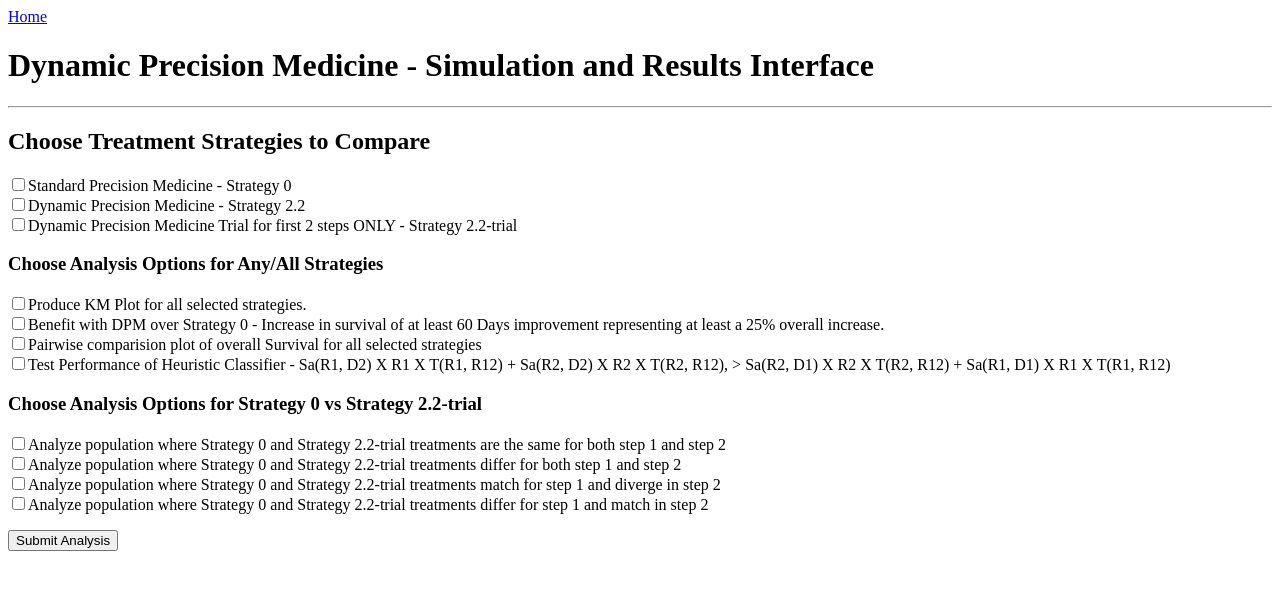
After one commit to mccoymd/DPM-SRI, a Flask app: page /selectPNAS2012_SelectAnalysis in a window 1280 px wide. The commit adds this page. Shown: the top 590 px of the page. Run offline with Flask 2, Linux system fonts and the light colour scheme.

Commit message:
added analysis page

```diff
--- a/app/forms.py
+++ b/app/forms.py
@@ -1,8 +1,9 @@
 from flask_wtf import FlaskForm
-from wtforms import SubmitField, DecimalField, FloatField, StringField
+from wtforms import SubmitField, DecimalField, FloatField, StringField, BooleanField
 from wtforms.validators import DataRequired
 
 class PNAS2012_OutcomeFilterForm(FlaskForm):
+    filterParameters = BooleanField('Check if also filtering by parameters')
     baseSurvival_min = FloatField('Survival Range (days) on Standard Precision Medicine',default = 0.0)
     baseSurvival_max = FloatField('Survival Range (days) on Standard Precision Medicine',default = 1845.0, validators=[DataRequired()])
     submit = SubmitField('Submit Parameters')
@@ -89,4 +90,16 @@ class PNAS2012_FullParamsForm(FlaskForm):
     R12_to_R12_max = FloatField('R2 self transition', validators=[DataRequired()])
     submit = SubmitField('Submit Parameters')
 
-#class PNAS2012_StrategyForm(FlaskForm):
+class PNAS2012_StrategiesForm(FlaskForm):
+    strategy_0 = BooleanField('Standard Precision Medicine - Strategy 0')
+    strategy_22 = BooleanField('Dynamic Precision Medicine - Strategy 2.2')
+    strategy_22_trial = BooleanField('Dynamic Precision Medicine Trial for first 2 steps ONLY - Strategy 2.2-trial')
+    kmPlot = BooleanField('Produce KM Plot for all selected strategies.')
+    benefit_DPM = BooleanField('Benefit with DPM over Strategy 0 - Increase in survival of at least 60 Days improvement representing at least a 25% overall increase.')
+    outcomePlot = BooleanField('Pairwise comparision plot of overall Survival for all selected strategies')
+    classifierPerformance = BooleanField('Test Performance of Heuristic Classifier - Sa(R1, D2) X R1 X T(R1, R12) +    Sa(R2, D2) X R2 X T(R2, R12),  >    Sa(R2, D1) X R2 X T(R2, R12) +  Sa(R1, D1) X R1 X T(R1, R12)')
+    trialGroups_firstSame = BooleanField('Analyze population where Strategy 0 and Strategy 2.2-trial treatments match for step 1 and diverge in step 2')
+    trialGroups_secondSame = BooleanField('Analyze population where Strategy 0 and Strategy 2.2-trial treatments differ for step 1 and match in step 2')
+    trialGroups_bothDiff = BooleanField('Analyze population where Strategy 0 and Strategy 2.2-trial treatments differ for both step 1 and step 2')
+    trialGroups_bothSame = BooleanField('Analyze population where Strategy 0 and Strategy 2.2-trial treatments are the same for both step 1 and step 2')
+    submit = SubmitField('Submit Analysis')
--- a/app/routes.py
+++ b/app/routes.py
@@ -1,6 +1,6 @@
 from flask import render_template, redirect
 from app import app
-from app.forms import PNAS2012_InputParamsForm, PNAS2012_FullParamsForm, PNAS2012_OutcomeFilterForm
+from app.forms import PNAS2012_InputParamsForm, PNAS2012_FullParamsForm, PNAS2012_OutcomeFilterForm, PNAS2012_StrategiesForm
 import os
 
 @app.route('/')
@@ -27,12 +27,14 @@ def selectPNAS2012_OutcomeFilter():
     if form.validate_on_submit():
         #get patient table based on query and save as "./data/appData/outcomes.csv"
         commandString = "Rscript ./app/bin/filterPatient_byOutcome.R " + str(form.baseSurvival_min.data) + " " + str(form.baseSurvival_max.data)
-#        whereamI = os.getcwd()
-#        print(whereamI)
         print(commandString)
         os.system(commandString)
-        #add option to also filter by parameters
-        return redirect('/index')
+        #option to also filter by parameters
+        if form.filterParameters.data:
+            #return redirect('/selectPNAS2012_FullParams')
+            return redirect('/notCongifured')
+        else:
+            return redirect('/selectPNAS2012_SelectAnalysis')
 
     return render_template('selectPNAS2012_OutcomeFilter.html',form=form)
 
@@ -50,7 +52,7 @@ def selectPNAS2012_FullParams():
     form = PNAS2012_FullParamsForm()
     return render_template('selectPNAS2012_FullParams.html', title=title, form=form)
 
-@app.route('/selectStrategy')
+@app.route('/selectPNAS2012_SelectAnalysis')
 def selectStrategy():
-    form = PNAS2012_StrategyForm()
-    return render_template('selectPNAS2012_strategy.html',form=form)
+    form = PNAS2012_StrategiesForm()
+    return render_template('selectPNAS2012_SelectAnalysis.html',form=form)
--- a/app/templates/selectPNAS2012_OutcomeFilter.html
+++ b/app/templates/selectPNAS2012_OutcomeFilter.html
@@ -1,10 +1,13 @@
 {% extends "base.html" %}
 
 {% block content %}
-<h3>Choose Parameter Ranges</h3>
+<h3>Choose Output Ranges</h3>
 
 <form action="" method="post" novalidate>
   {{ form.hidden_tag() }}
+  <p>
+    {{ form.filterParameters }}{{form.filterParameters.label }}
+  </p>
   <p>
     {{ form.baseSurvival_min.label }}<br>
     <table>
--- /dev/null
+++ b/app/templates/selectPNAS2012_SelectAnalysis.html
@@ -0,0 +1,29 @@
+{% extends "base.html" %}
+
+{% block content %}
+<h2>Choose Treatment Strategies to Compare</h2>
+
+<form action="" method="post" novalidate>
+  {{ form.hidden_tag() }}
+  <p>
+    {{ form.strategy_0 }}{{form.strategy_0.label }}<br>
+    {{ form.strategy_22 }}{{form.strategy_22.label }}<br>
+    {{ form.strategy_22_trial }}{{form.strategy_22_trial.label }}
+  </p>
+  <h3>Choose Analysis Options for Any/All Strategies</h3>
+  <p>
+    {{ form.kmPlot }}{{form.kmPlot.label }}<br>
+    {{ form.benefit_DPM }}{{form.benefit_DPM.label }}<br>
+    {{ form.outcomePlot }}{{form.outcomePlot.label }}<br>
+    {{ form.classifierPerformance }}{{form.classifierPerformance.label}}
+  </p>
+  <h3>Choose Analysis Options for Strategy 0 vs Strategy 2.2-trial</h3>
+  <p>
+    {{ form.trialGroups_bothSame }}{{ form.trialGroups_bothSame.label }}<br>
+    {{ form.trialGroups_bothDiff }}{{ form.trialGroups_bothDiff.label }}<br>
+    {{ form.trialGroups_firstSame }}{{ form.trialGroups_firstSame.label }}<br>
+    {{ form.trialGroups_secondSame }}{{ form.trialGroups_secondSame.label }}<br>
+  </p>
+  <p>{{ form.submit() }}</p>
+</form>
+{% endblock %}
```
